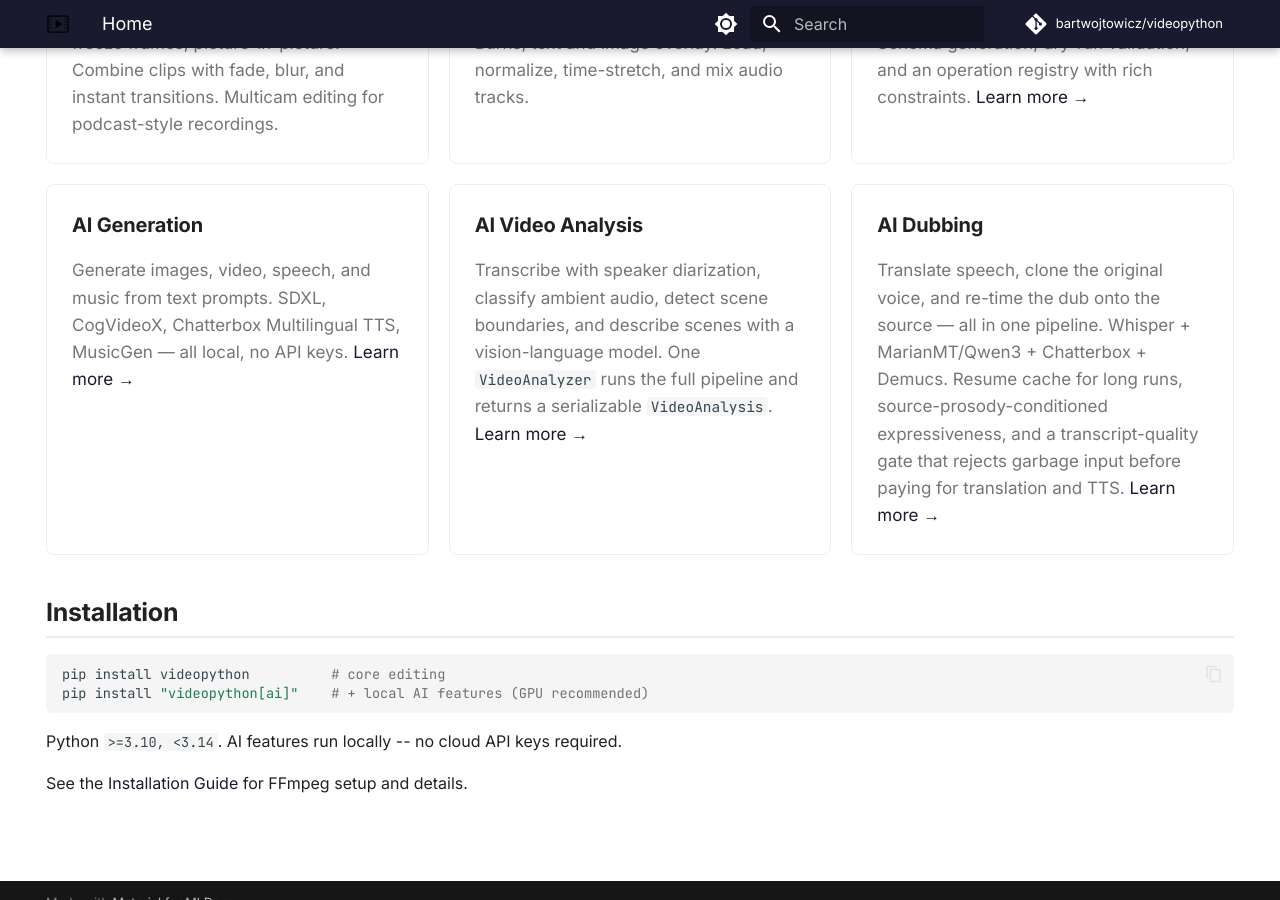
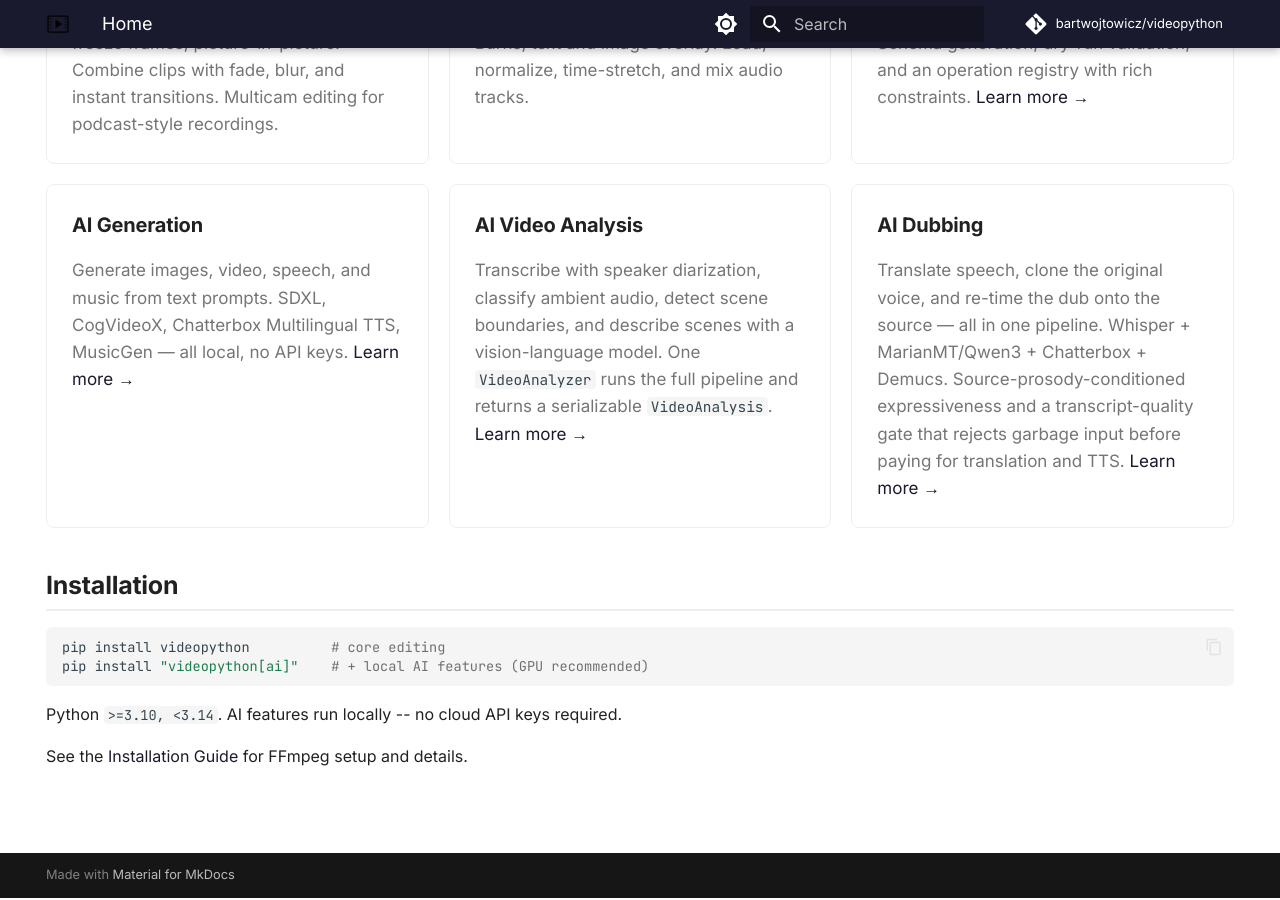
Before and after one commit to BartWojtowicz/videopython, an MkDocs documentation site: the page built from docs/index.md, in a window 1280 px wide and 900 px high, scrolled down 691 px. Built offline with MkDocs 1.6.1 and Material for MkDocs 9.7.7, drawn with Linux system fonts in a browser that asks for light colours; comment, search, counter and statistics services are not loaded.

Commit message:
docs: drop dub-resume-cache mention from homepage
The dub cache was removed in the bulk-deletion commit; the homepage
feature card still advertised "Resume cache for long runs". Trim that
sentence so docs reflect reality.

```diff
--- a/docs/index.md
+++ b/docs/index.md
@@ -74,7 +74,7 @@ Transcribe with speaker diarization, classify ambient audio, detect scene bounda
 
 ### AI Dubbing
 
-Translate speech, clone the original voice, and re-time the dub onto the source — all in one pipeline. Whisper + MarianMT/Qwen3 + Chatterbox + Demucs. Resume cache for long runs, source-prosody-conditioned expressiveness, and a transcript-quality gate that rejects garbage input before paying for translation and TTS. [Learn more →](api/ai/dubbing.md)
+Translate speech, clone the original voice, and re-time the dub onto the source — all in one pipeline. Whisper + MarianMT/Qwen3 + Chatterbox + Demucs. Source-prosody-conditioned expressiveness and a transcript-quality gate that rejects garbage input before paying for translation and TTS. [Learn more →](api/ai/dubbing.md)
 
 </div>
 
```
